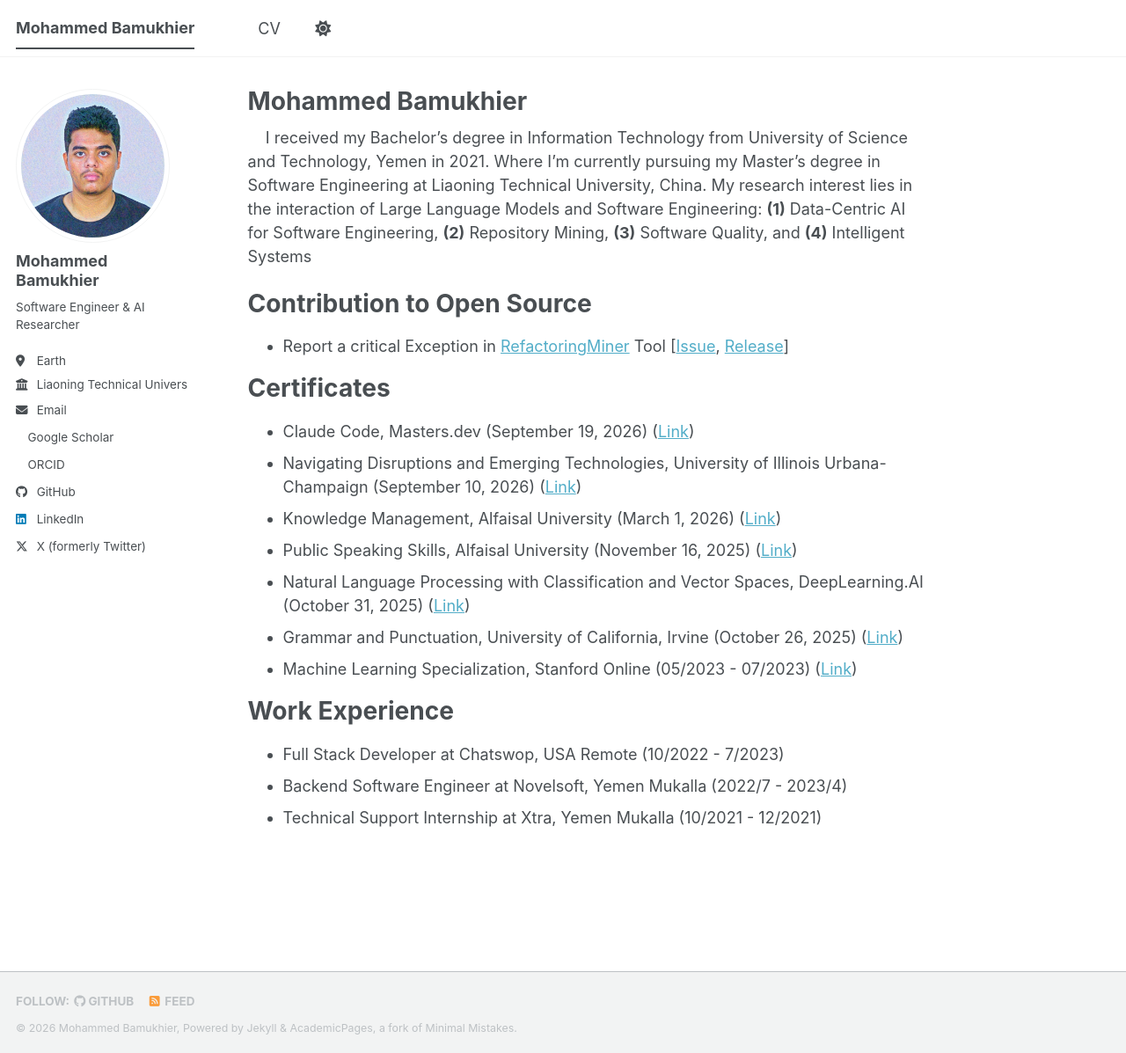
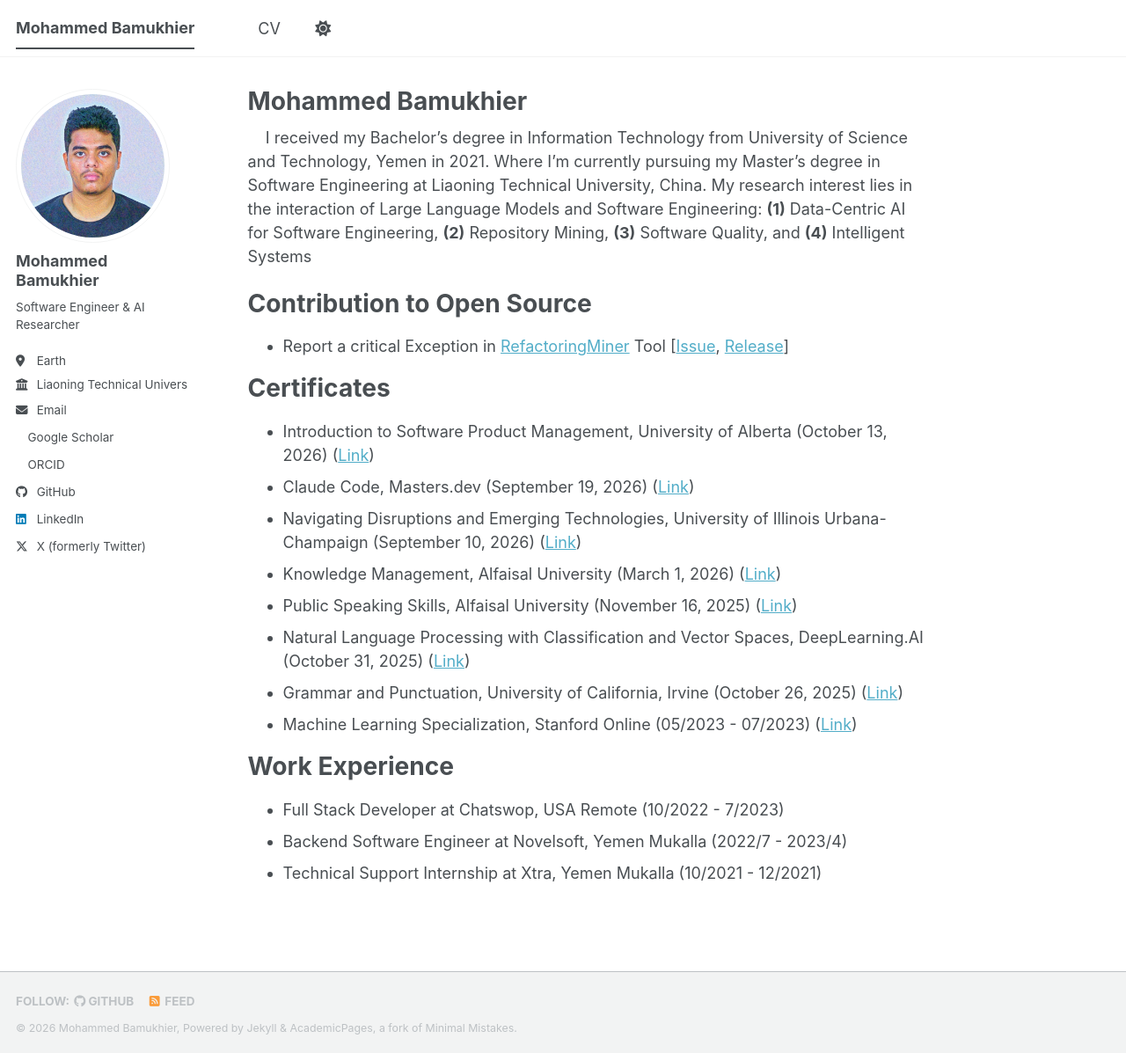
Before and after one commit to Bamukhier/bamukhier.github.io, a Jekyll site: the page built from _pages/about.md, in a window 1280 px wide and 1197 px high. Shown: the whole window at 88% size. Built offline with Jekyll 4.4.1, drawn with Linux system fonts in a browser that asks for light colours; a style sheet for code colours, icons or effects is not loaded.

Commit message:
Add new certificate for Software Product Management

```diff
--- a/_pages/about.md
+++ b/_pages/about.md
@@ -13,6 +13,7 @@ redirect_from:
 - Report a critical Exception in [RefactoringMiner](https://github.com/tsantalis/RefactoringMiner) Tool [[Issue](https://github.com/tsantalis/RefactoringMiner/issues/778), [Release](https://github.com/tsantalis/RefactoringMiner/releases/tag/3.0.9)]
 
 # Certificates
+- Introduction to Software Product Management, University of Alberta (October 13, 2026) ([Link](https://www.coursera.org/account/accomplishments/verify/MQR276ZDSKHE))
 - Claude Code, Masters.dev (September 19, 2026) ([Link](https://static.frontendmasters.com/ud/c/1abc5436ed/ONCeVpyzkJ/claude-code-masterdev.pdf))
 - Navigating Disruptions and Emerging Technologies, University of  Illinois Urbana-Champaign (September 10, 2026) ([Link](https://www.coursera.org/account/accomplishments/verify/L2512Z3H8JZY))
 - Knowledge Management, Alfaisal University (March 1, 2026) ([Link](https://www.coursera.org/account/accomplishments/verify/0KAXPSRU7UQH))
```
